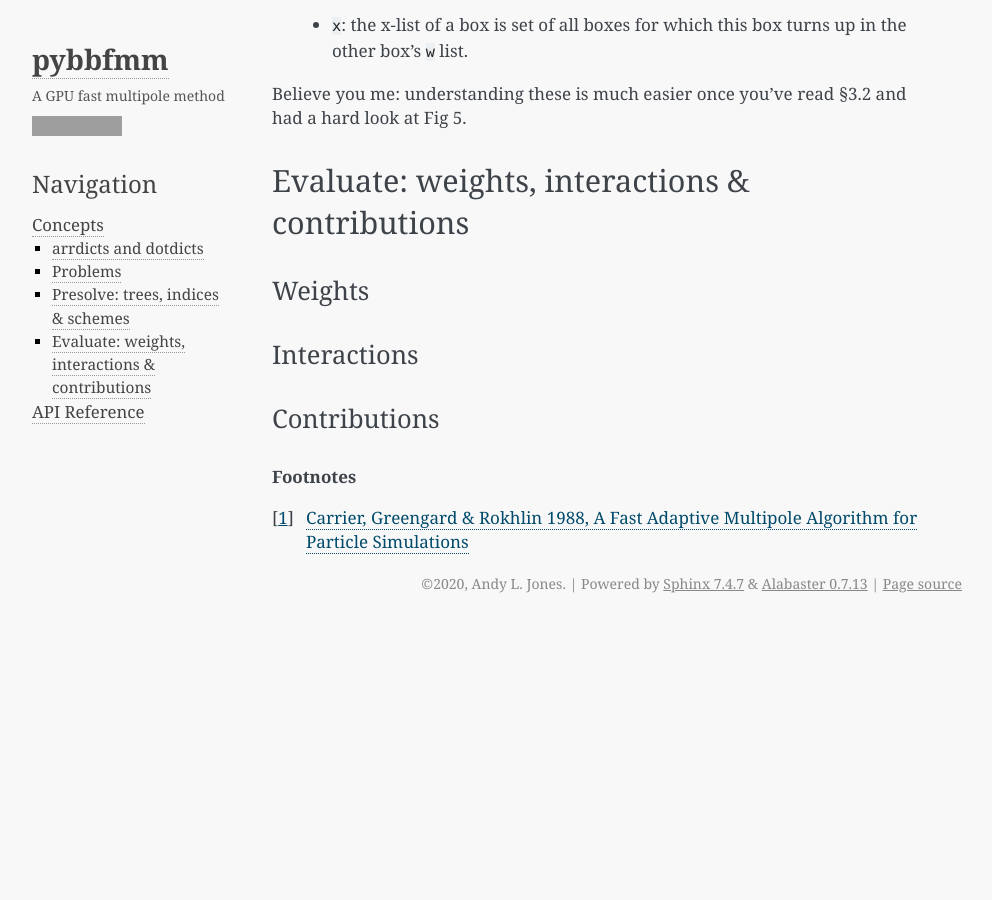
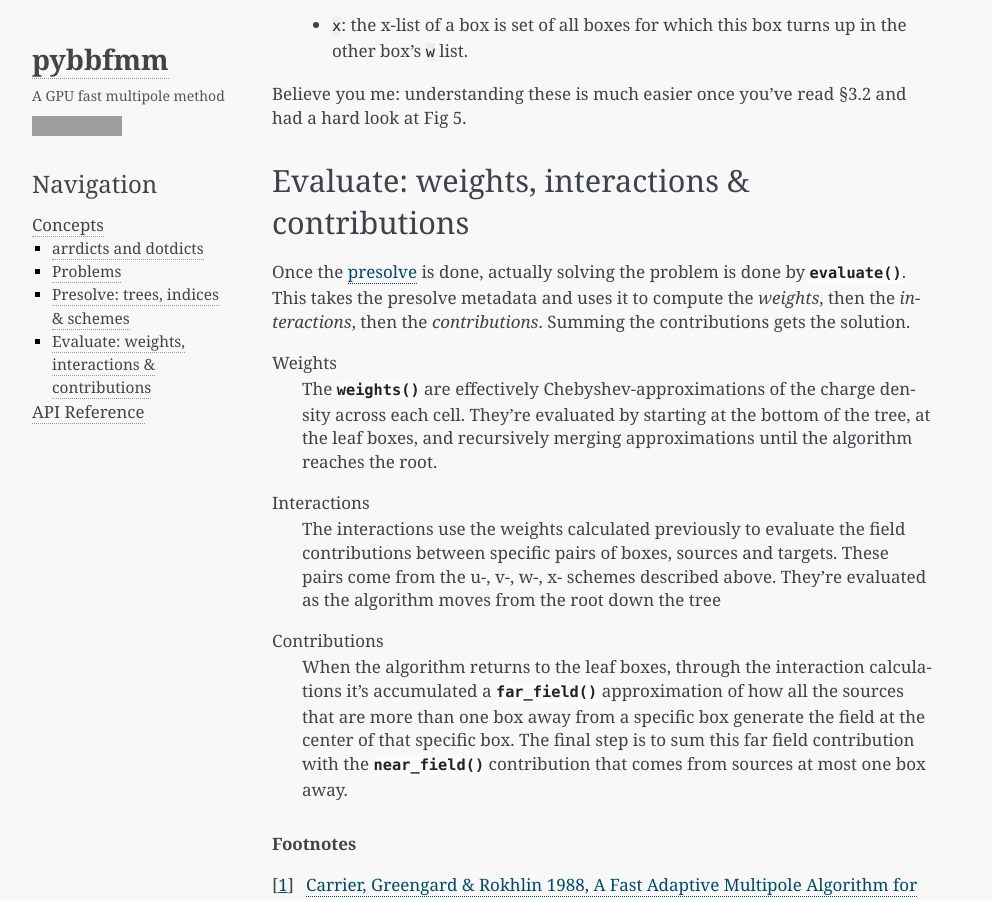
Before and after one commit to andyljones/pybbfmm, a Sphinx documentation site: the page built from docs/concepts.rst, in a window 1280 px wide and 900 px high, scrolled down 3628 px. Shown: the whole window, without its empty margins (148-1140 px from the left). Built offline with Sphinx 7.4.7, drawn with Linux system fonts in a browser that asks for light colours; before the commit the page ends 4251 px from its top, so only the background shows below that; grey boxes are pictures that could not be loaded.

Commit message:
Adds evaluation docs

```diff
--- a/docs/concepts.rst
+++ b/docs/concepts.rst
@@ -143,15 +143,25 @@ Believe you me: understanding these is much easier once you've read §3.2 and ha
 
 Evaluate: weights, interactions & contributions
 ***********************************************
+Once the :ref:`presolve <presolve>` is done, actually solving the problem is done by :func:`~pybbfmm.evaluate`. This
+takes the presolve metadata and uses it to compute the *weights*, then the *interactions*, then the *contributions*.
+Summing the contributions gets the solution.
 
 Weights
-=======
+    The :func:`~pybbfmm.weights` are effectively Chebyshev-approximations of the charge density across each cell.
+    They're evaluated by starting at the bottom of the tree, at the leaf boxes, and recursively merging approximations
+    until the algorithm reaches the root.
 
 Interactions
-============
+    The interactions use the weights calculated previously to evaluate the field contributions between specific
+    pairs of boxes, sources and targets. These pairs come from the u-, v-, w-, x- schemes described above.
+    They're evaluated as the algorithm moves from the root down the tree
 
 Contributions
-=============
+    When the algorithm returns to the leaf boxes, through the interaction calculations it's accumulated a
+    :func:`~pybbfmm.far_field` approximation of how all the sources that are more than one box away from a specific
+    box generate the field at the center of that specific box. The final step is to sum this far field contribution
+    with the :func:`~pybbfmm.near_field` contribution that comes from sources at most one box away.
 
 .. rubric:: Footnotes
 
```
